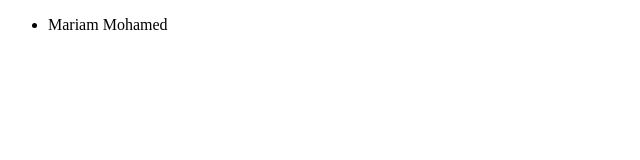
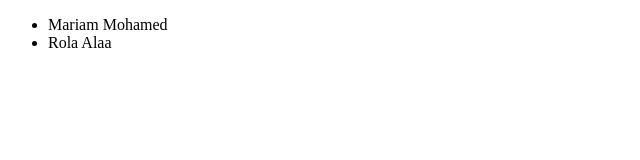
Before and after one commit to Mariam-Anwar02/Day2-Source-control, a plain HTML site: page index.html in a window 1280 px wide. Shown: the full height of the page, 0-640 px from the left. Drawn offline with Linux system fonts and the light colour scheme.

Commit message:
Add Rola

```diff
--- a/index.html
+++ b/index.html
@@ -8,6 +8,7 @@
 <body>
     <ul>
         <li>Mariam Mohamed</li>
+        <li>Rola Alaa</li>
     </ul>
 </body>
 </html>
```
